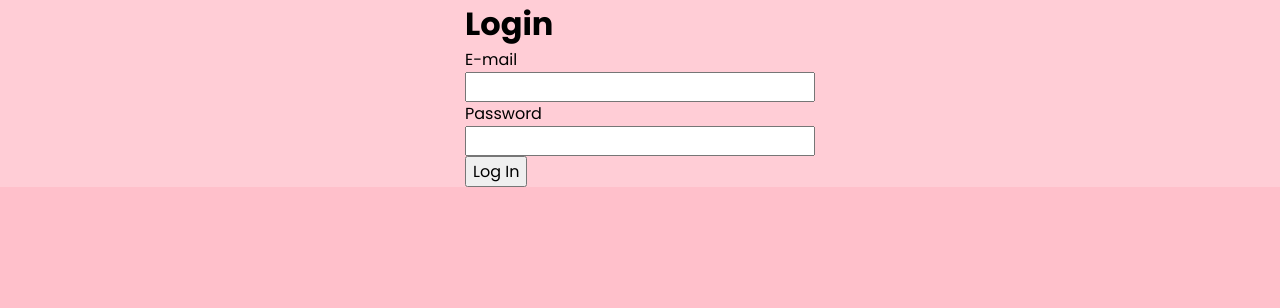
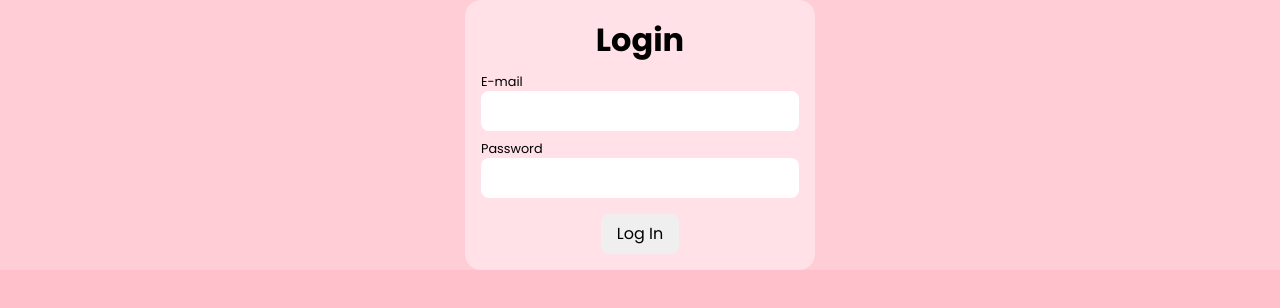
Before and after one commit to MatildaMared/linkshare, a React (Vite) app in the folder client/: page /login in a window 1280 px wide. Shown: the top 308 px of the page. Built offline with nearby package versions, Linux system fonts and the light colour scheme.

Commit message:
add basic styling for login form

```diff
--- /dev/null
+++ b/client/src/components/Button.jsx
@@ -0,0 +1,16 @@
+import React from "react";
+import styled from "styled-components";
+
+const Button = (props) => {
+	return <ButtonElem style={props.style} type={props.type}>{props.children}</ButtonElem>;
+};
+
+const ButtonElem = styled.button`
+	display: inline-block;
+	border-radius: var(--rounded-medium);
+	border: none;
+	padding: 8px 16px;
+	cursor: pointer;
+`;
+
+export default Button;
--- a/client/src/components/FormInput.jsx
+++ /dev/null
@@ -1,27 +0,0 @@
-import React from "react";
-import styled from "styled-components";
-
-const FormInput = React.forwardRef(
-  (props, ref) => {
-    const { name, label, type, value, onChange } = props;
-		return (
-			<Wrapper>
-				<label htmlFor={name}>{label}</label>
-				<input
-					ref={ref}
-					type={type}
-					name={name}
-					value={value}
-					onChange={(e) => onChange(e.target.value)}
-				/>
-			</Wrapper>
-		);
-	}
-);
-
-const Wrapper = styled.div`
-	display: flex;
-	flex-direction: column;
-`;
-
-export default FormInput;
--- a/client/src/components/LoginForm.jsx
+++ b/client/src/components/LoginForm.jsx
@@ -1,12 +1,14 @@
 import React, { useState, createRef } from "react";
-import FormInput from "./FormInput";
+import TextInput from "./TextInput";
 import styled from "styled-components";
+import Button from './Button';
 
 function LoginForm() {
 	const [email, setEmail] = useState("");
 	const [password, setPassword] = useState("");
 	const emailRef = createRef();
-	const passwordRef = createRef();
+  const passwordRef = createRef();
+  const [errorMessage, setErrorMessage] = useState("");
 
 	const handleSubmit = (e) => {
 		e.preventDefault();
@@ -21,8 +23,8 @@ function LoginForm() {
 
 	return (
 		<Form onSubmit={handleSubmit}>
-			<h1>Login</h1>
-			<FormInput
+			<Heading>Login</Heading>
+			<TextInput
 				type="email"
 				name="email"
 				label="E-mail"
@@ -30,22 +32,43 @@ function LoginForm() {
 				onChange={setEmail}
 				ref={emailRef}
 			/>
-			<FormInput
+			<TextInput
 				type="password"
 				name="password"
 				label="Password"
 				value={password}
 				onChange={setPassword}
 				ref={passwordRef}
-			/>
-			<input type="submit" value="Log In" />
+      />
+      <ErrorMessage>{errorMessage}</ErrorMessage>
+      <Button type="submit">Log In</Button>
 		</Form>
 	);
 }
 
 const Form = styled.form`
+	padding: 16px;
+	display: flex;
+	flex-direction: column;
+  width: auto;
 	max-width: 350px;
 	margin: 0 auto;
+	background-color: rgba(255, 255, 255, 0.4);
+	border-radius: var(--rounded-large);
+
+  & button {
+    margin: 0 auto;
+  }
 `;
 
+const Heading = styled.h1`
+  margin-bottom: 8px;
+  text-align: center;
+`
+
+const ErrorMessage = styled.p`
+  font-size: var(--font-size-small);
+  margin-bottom: 8px;
+`
+
 export default LoginForm;
--- /dev/null
+++ b/client/src/components/TextInput.jsx
@@ -0,0 +1,36 @@
+import React from "react";
+import styled from "styled-components";
+
+const TextInput = React.forwardRef((props, ref) => {
+	const { name, label, type, value, onChange } = props;
+	return (
+		<Wrapper>
+			<Label htmlFor={name}>{label}</Label>
+			<Input
+				ref={ref}
+				type={type}
+				name={name}
+				value={value}
+				onChange={(e) => onChange(e.target.value)}
+			/>
+		</Wrapper>
+	);
+});
+
+const Wrapper = styled.div`
+	display: flex;
+	flex-direction: column;
+	margin-bottom: 8px;
+`;
+
+const Input = styled.input`
+	border-radius: 8px;
+	padding: 8px 16px;
+	border: none;
+`;
+
+const Label = styled.label`
+	font-size: var(--font-size-small);
+`;
+
+export default TextInput;
--- a/client/src/styling/GlobalStyles.jsx
+++ b/client/src/styling/GlobalStyles.jsx
@@ -5,7 +5,13 @@ export default createGlobalStyle`
 :root {
   --font-primary: "Poppins", sans-serif;
 
+  --font-size-small: 0.8rem;
+
   --max-width: 1300px;
+
+  --rounded-small: 4px;
+  --rounded-medium: 8px;
+  --rounded-large: 16px;
 }
 
 html {
```
